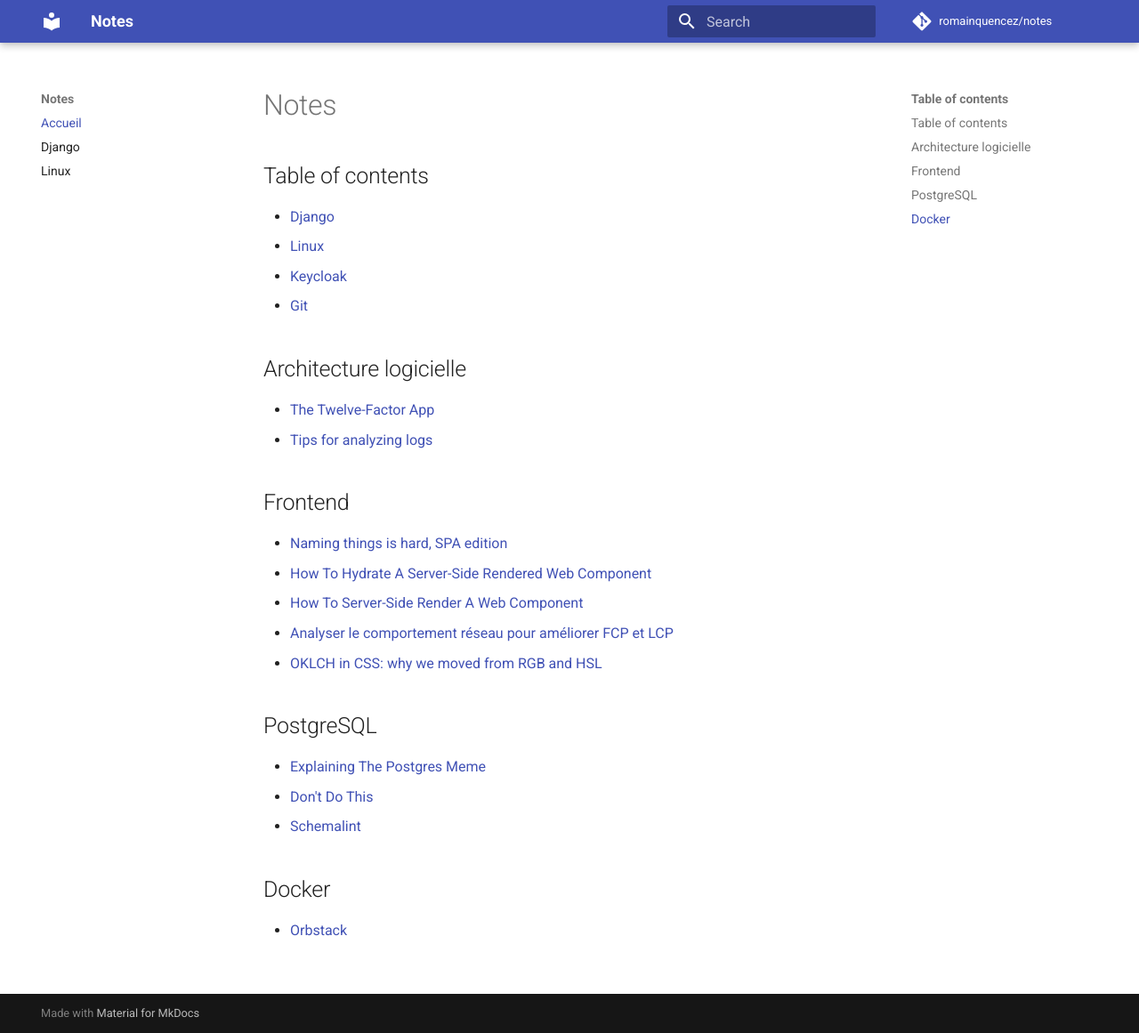
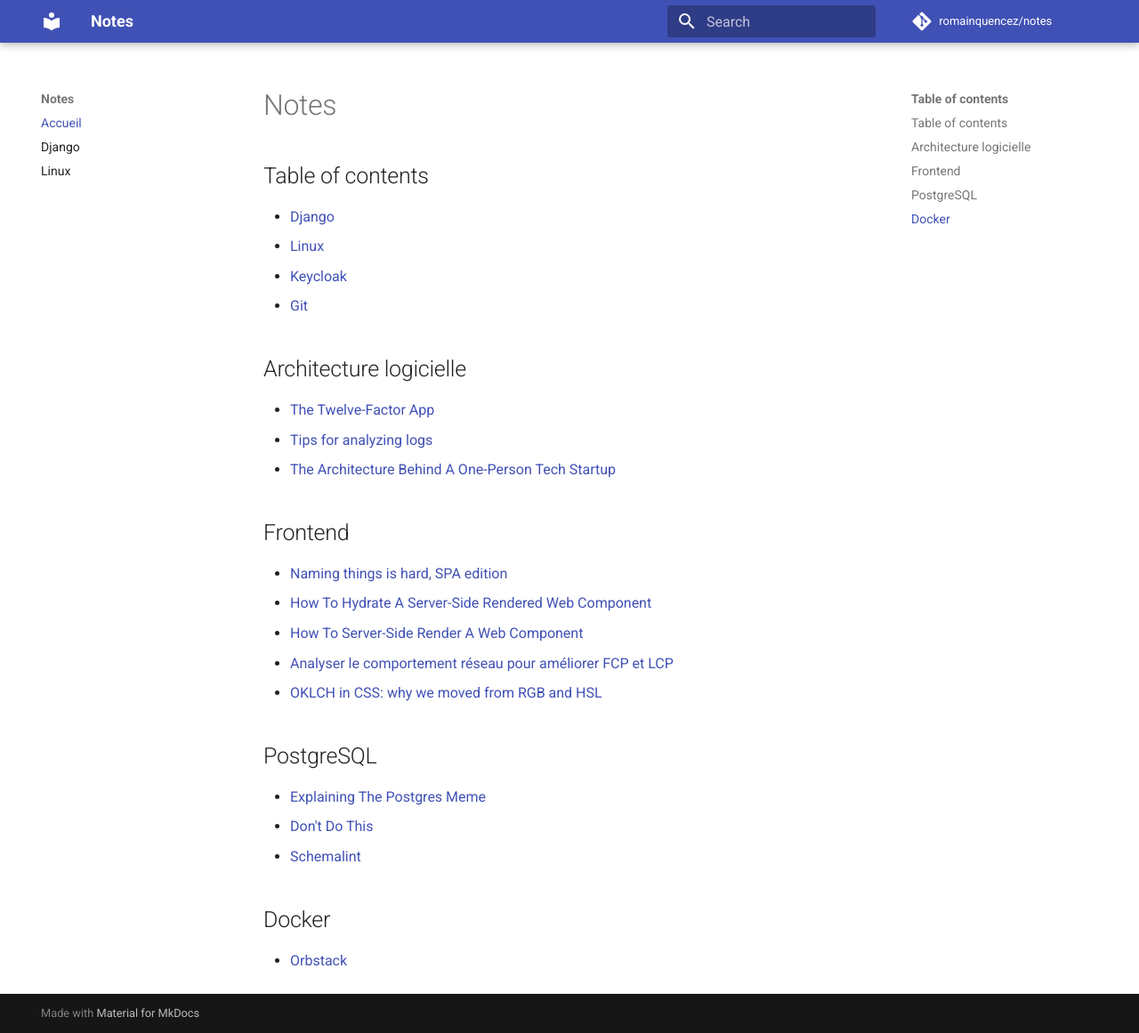
Before and after one commit to romainquencez/notes, an MkDocs documentation site: the page built from docs/index.md, in a window 1280 px wide and 1161 px high. Shown: the whole window at 89% size. Built offline with MkDocs 1.6.1 and Material for MkDocs 9.7.7, drawn with Linux system fonts in a browser that asks for light colours; comment, search, counter and statistics services are not loaded.

Commit message:
Update index.md

```diff
--- a/docs/index.md
+++ b/docs/index.md
@@ -11,6 +11,7 @@
 
 * [The Twelve-Factor App](https://www.12factor.net/)
 * [Tips for analyzing logs](https://jvns.ca/blog/2022/12/07/tips-for-analyzing-logs/)
+* [The Architecture Behind A One-Person Tech Startup](https://anthonynsimon.com/blog/one-man-saas-architecture/)
 
 ## Frontend
 
```
